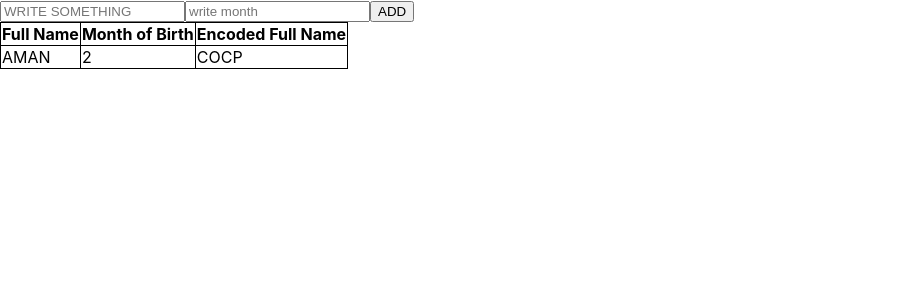
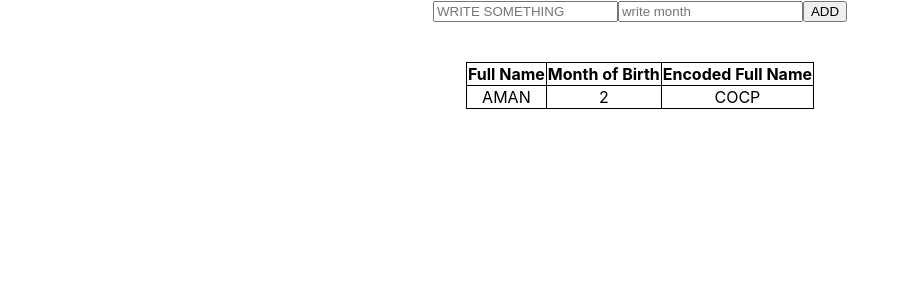
Before and after one commit to keshavGaur053/codingassignment, a React (Create React App) app: page / in a window 1280 px wide. Shown: the top 300 px of the page, without its empty margins (0-910 px from the left). Built offline with nearby package versions, Linux system fonts and the light colour scheme; data requests are answered from the project's data file.

Commit message:
Update style.css

```diff
--- a/src/Components/style.css
+++ b/src/Components/style.css
@@ -1,4 +1,10 @@
+body{
+    text-align: center;
+}
 table, th, td{
     border: 1px solid black;
     border-collapse: collapse;
+    margin-top: 40px;
+    margin-left:auto;
+    margin-right:auto;
 }
```
